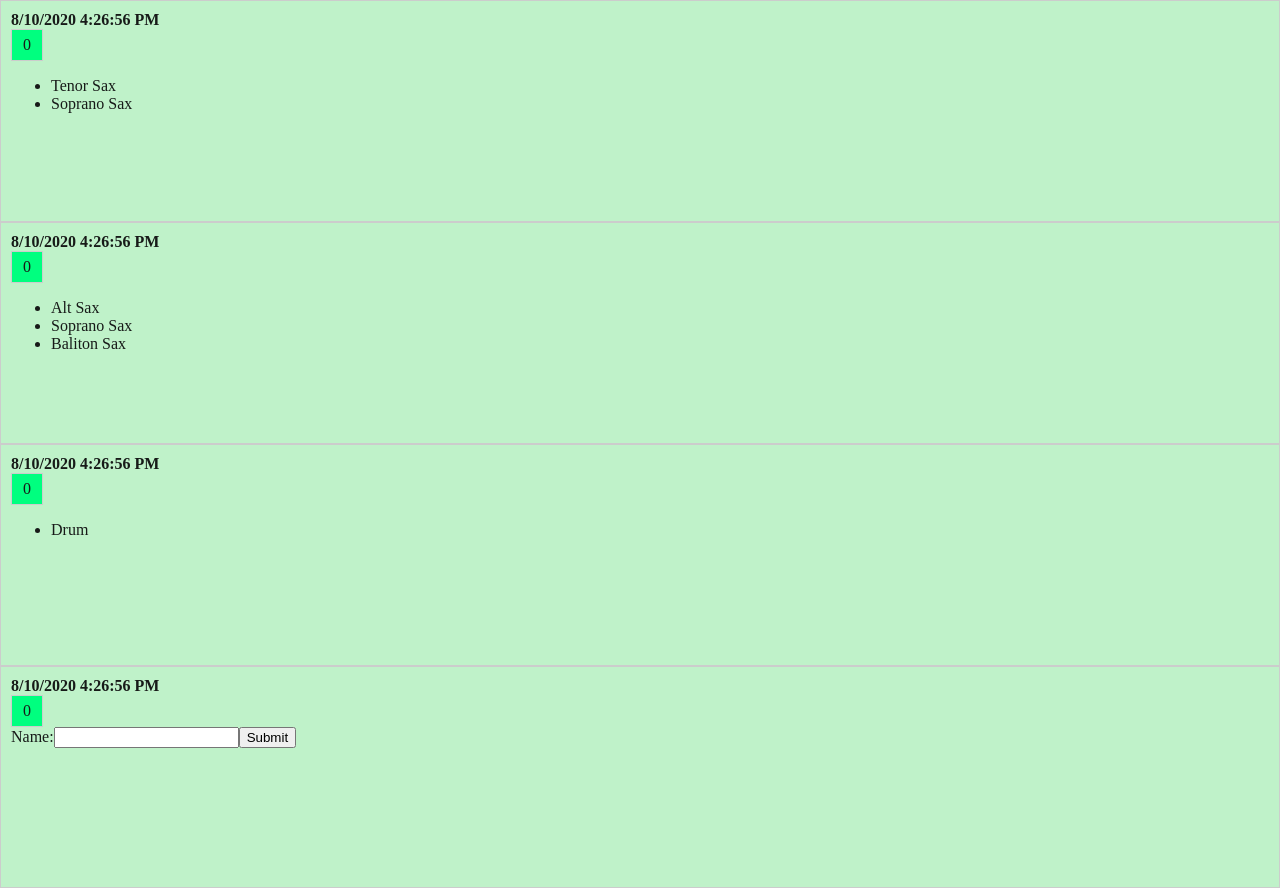
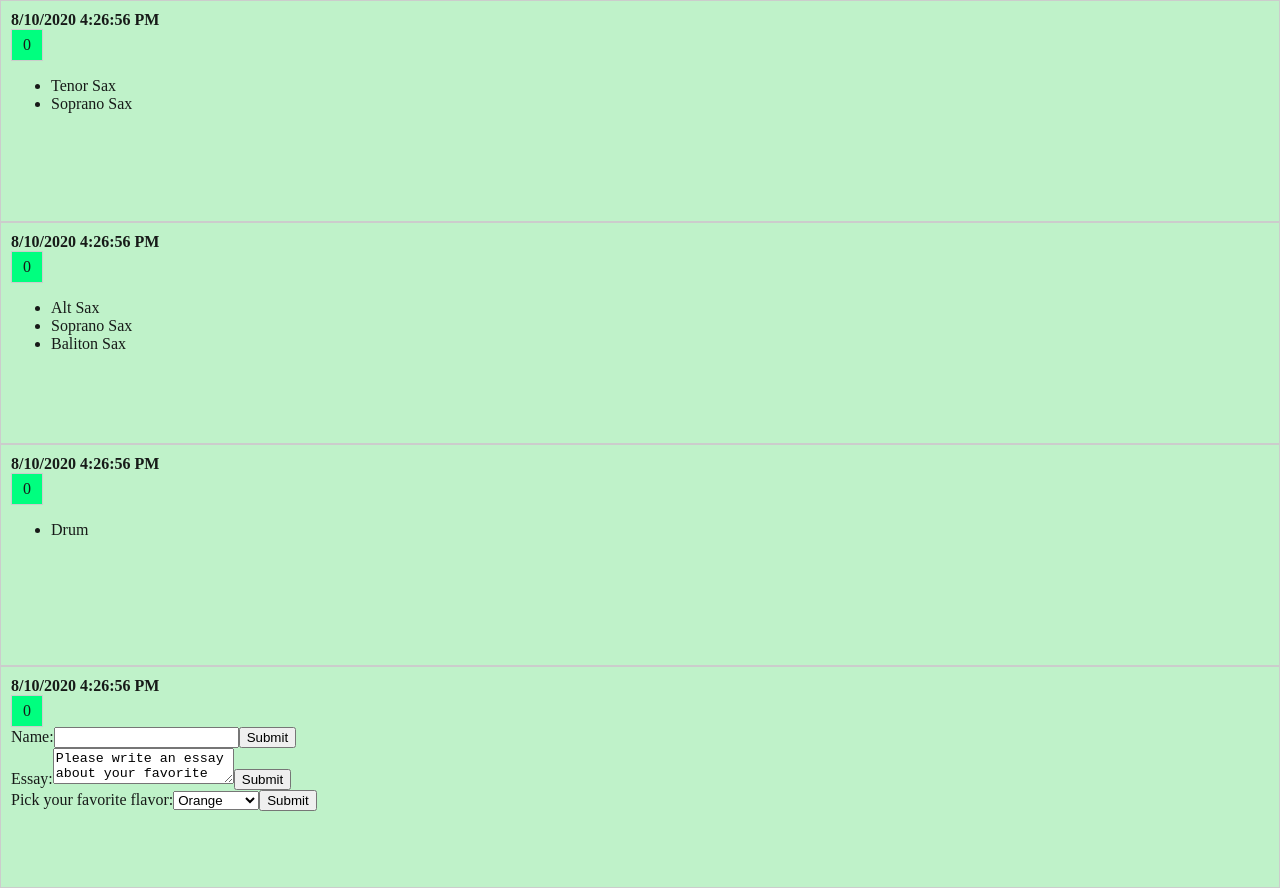
Before and after one commit to HiroshiHara/react-tutorial, a React app in the folder react-api-study/: page / in a window 1280 px wide. Built offline with nearby package versions, Linux system fonts and the light colour scheme; the HTML template or start-up script is replaced by a standard one.

Commit message:
save commit

```diff
--- /dev/null
+++ b/react-api-study/src/component/EssayForm.js
@@ -0,0 +1,41 @@
+/* @flow */
+
+import React, { Component } from "react";
+
+type Props = { defaultValue: ?string };
+type State = { value: string };
+
+export class EssayForm extends Component<Props, State> {
+  constructor(props: Props) {
+    super(props);
+    this.state = {
+      value: this.props.defaultValue,
+    };
+  }
+
+  handleChange(event: Event) {
+    this.setState({
+      value: event.target.value,
+    });
+  }
+
+  handleSubmit(event: Event) {
+    alert("A essay was submitted: " + this.state.value);
+    event.preventDefault();
+  }
+
+  render() {
+    return (
+      <form onSubmit={this.handleSubmit.bind(this)}>
+        <label>
+          Essay:
+          <textarea
+            value={this.state.value}
+            onChange={this.handleChange.bind(this)}
+          />
+        </label>
+        <input type="submit" value="Submit" />
+      </form>
+    );
+  }
+}
--- /dev/null
+++ b/react-api-study/src/component/FlavorForm.js
@@ -0,0 +1,47 @@
+/* @flow */
+
+import React, { Component } from "react";
+
+type Props = { defaultValue: ?string };
+type State = { value: string };
+
+export class FlavorForm extends Component<Props, State> {
+  constructor(props: Props) {
+    super(props);
+    this.state = {
+      value: this.props.defaultValue,
+    };
+  }
+
+  handleChange(event: Event) {
+    this.setState({
+      value: event.target.value,
+    });
+  }
+
+  handleSubmit(event: Event) {
+    alert("A favorite flavor is: " + this.state.value);
+    event.preventDefault();
+  }
+
+  render() {
+    return (
+      <form onSubmit={this.handleSubmit.bind(this)}>
+        <label>
+          Pick your favorite flavor:
+          <select
+            value={this.state.value}
+            multiple={false}
+            onChange={this.handleChange.bind(this)}
+          >
+            <option value="grapefruit">GrapeFruit</option>
+            <option value="lime">Lime</option>
+            <option value="apple">Apple</option>
+            <option value="orange">Orange</option>
+          </select>
+        </label>
+        <input type="submit" value="Submit" />
+      </form>
+    );
+  }
+}
--- a/react-api-study/src/component/FormBox.js
+++ b/react-api-study/src/component/FormBox.js
@@ -4,6 +4,8 @@ import React, { Component } from "react";
 import { Counter } from "./Counter";
 import { Timer } from "./Timer";
 import { NameForm } from "./NameForm";
+import { EssayForm } from "./EssayForm";
+import { FlavorForm } from "./FlavorForm";
 
 type Props = { nameDefVal: ?string };
 type State = {};
@@ -19,6 +21,12 @@ export class FormBox extends Component<Props, State> {
         <Timer />
         <Counter />
         <NameForm defaultValue={""} />
+        <EssayForm
+          defaultValue={
+            "Please write an essay about your favorite DOM element."
+          }
+        />
+        <FlavorForm defaultValue={"orange"} />
       </div>
     );
   }
```
Also changed, not shown: react-api-study/src/component/BoilingVerdict.js (added).
